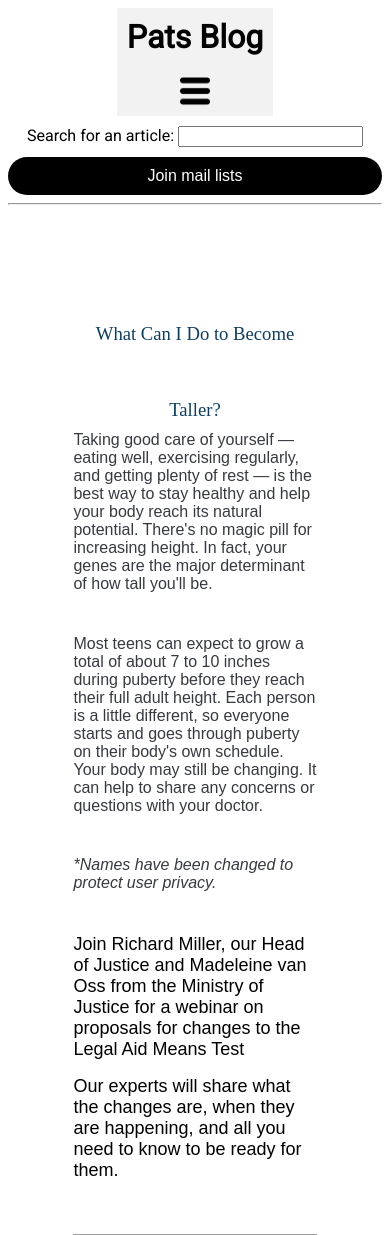
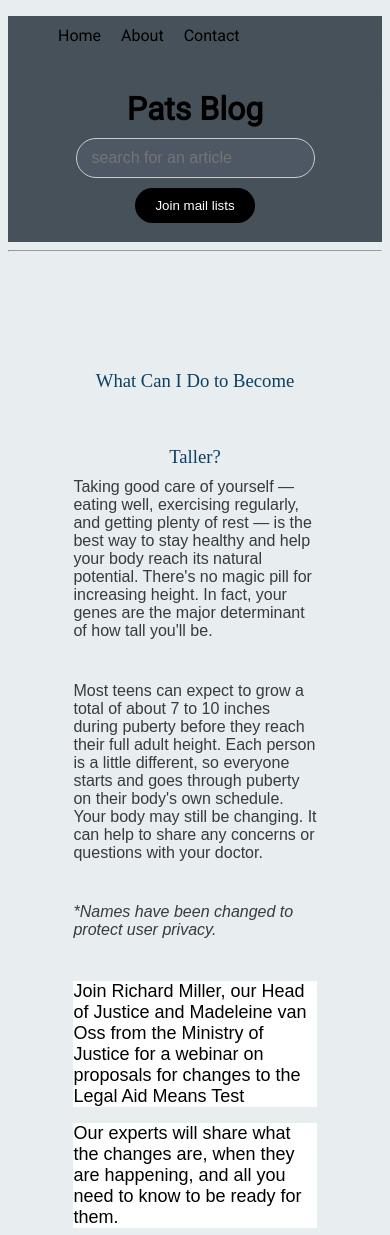
Before and after one commit to dynamic2code/Pats-Blog, a Flask app: page / in a window 390 px wide. Shown: the top 1235 px of the page. Run offline with Flask 3, Linux system fonts and the light colour scheme; data comes from the database, SQL or seed files in the repository; both versions use the stored data as it was after the commit; grey boxes are pictures that could not be loaded.

Commit message:
addition to thyme

```diff
--- a/flaskapp/static/css/userview.css
+++ b/flaskapp/static/css/userview.css
@@ -1,17 +1,34 @@
 body{
-    background-color: rgb(255, 255, 255);
+    background-color:#E8EDEF;
     font-family: 'Roboto', sans-serif;
+}
+.head{
+  background-color: #475159;
+}
+.menu{
+  position: sticky;
+  height: 20%;
+  background-color: #475159;
 }
 .top {
   display: flex;
   align-items: center;
   justify-content: space-between;
-  background-color: rgb(255, 255, 255);
+  background-color: #475159;
   position: sticky;
   height: 40%;
   backdrop-filter: blur(10px);
   border-radius: 20px;
 }
+input[type="search"] {
+  border-radius: 20px;
+  padding: 10px 15px; /* Adjust padding as needed */
+  font-size: 16px; /* Adjust font size as needed */
+  border: 1px solid #ccc; /* Add a border for better visibility */
+  outline: none; /* Remove the default blue outline on focus */
+  background-color: #4E5764;
+}
+
 #menue_bar{
   display: none;
   width: 30px; /* Adjust the width as needed */
@@ -69,45 +86,23 @@ button {
   .center_div {
     overflow: auto;
     text-overflow: ellipsis;
-    background-color: rgb(255, 255, 255);
+    background-color: #E8EDEF;
     flex: 0 0 85%;
     max-width: 65%;
 
   }
 
-
   .right_div {
-    background-color: rgb(255, 255, 255);
+    background-color: #E8EDEF;
     flex: 0 0 15%;
     max-width: 15%;
   }
-
-  footer {
-    display: flex;
-    justify-content: space-between;
-    align-items: center;
-    height: 100px; /* Adjust the height as needed */
+  .about{
+    background-color: #475159;
   }
-
-  .about,
-  .contact {
-    flex: 1;
-    height: 100%;
-    padding: 10px;
+  .contact{
+    background-color: #E8EDEF;
   }
-
-  .about {
-    text-align: left;
-    flex: 1;
-    height: 100%;
-    border-right: 2px solid black;
-    padding: 10px;
-  }
-
-  .contact {
-    text-align: right;
-  }
-
   .mail_list{
     display: none;
   }
@@ -118,37 +113,11 @@ button {
     align-items: center;
     gap: 10px;
   }
-  #topbar {
-    display: flex;
-    align-items: center;
-    background-color: #f2f2f2; /* Optional: Add a background color to the top bar */
-    padding: 10px; /* Optional: Add padding to create some space around the elements */
-  }
-
-
-  #menue_bar {
-    display: flex;
-    order: 2;
-    margin-top: 10px;
-    margin-right: 0;
-  }
-
-  menu {
-    display: none;
-    flex-direction: column;
-    gap: 5px;
-    order: 1;
-    position: absolute;
-    top: 50px; /* Adjust the value to position the menu correctly */
-    background-color: #fff; /* Add a background color to the menu */
-    box-shadow: 0 2px 5px rgba(0, 0, 0, 0.2); /* Add a subtle box shadow for the menu */
-  }
-
-  .button {
+  /* .button {
     width: 100%;
     padding: 10px;
     font-size: 16px;
-  }
+  } */
 
   .searchbar {
     width: 100%;
--- a/flaskapp/templates/userView.html
+++ b/flaskapp/templates/userView.html
@@ -10,27 +10,33 @@
 
 </head>
 <body>
+<div class="head">
+    <div class="menu">
+
+            <menu>
+                <menuitem label="Option 1"><a href="">Home</a></menuitem>
+                <menuitem label="Option 2"><a href="">About</a></menuitem>
+                <menuitem label="Option 3"><a href="">Contact</a></menuitem>
+            </menu>
+
+    </div>
+    <br>
     <div class="top">
+
         <div id="topbar">
           <h1>Pats Blog</h1>
             <img id="menue_bar" src="{{ url_for('static', filename='img/menu-button-of-three-horizontal-lines.png') }}" alt="menu">
         </div>
 
-        <menu>
-            <menuitem label="Option 1"><a href="">Home</a></menuitem>
-            <menuitem label="Option 2"><a href="">About</a></menuitem>
-            <menuitem label="Option 3"><a href="">Contact</a></menuitem>
-        </menu>
-
-
         <div class="searchbar">
             <form action="/search" method="post">
-                <label for="inputField">Search for an article:</label>
-                <input type="search" name="name" id="">
+                <input type="search" name="name" id="" placeholder="search for an article">
             </form>
         </div>
         <button class="button" id="mail_list">Join mail lists</button>
     </div>
+    <br>
+</div>
     <hr>
     <br>
     <div class="content">
```
Also changed, not shown: flaskapp/templates/test.html (added, +60 -0 lines), Landing Page Wireframe Design Business One Page Website Layout Template.jpeg (added), blogs.db.
